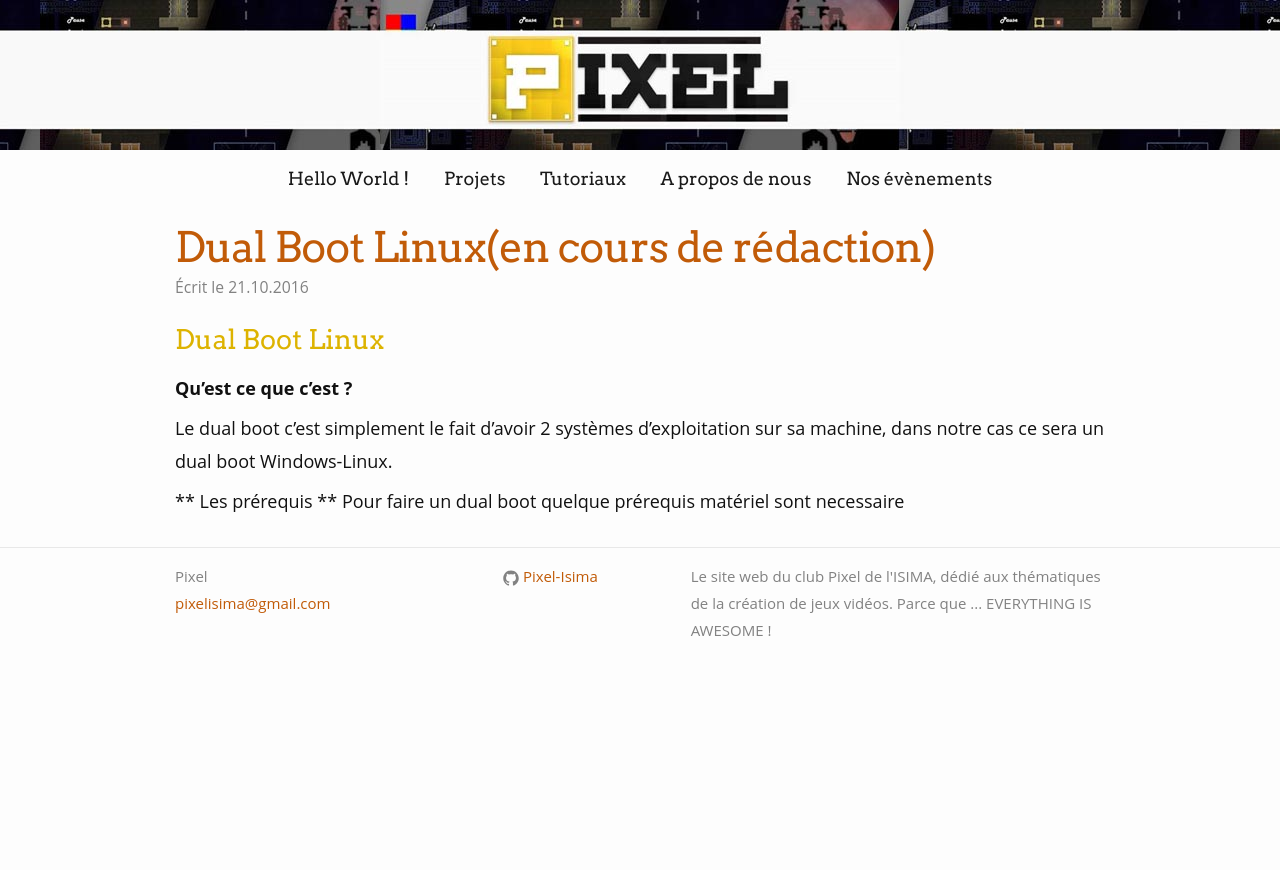
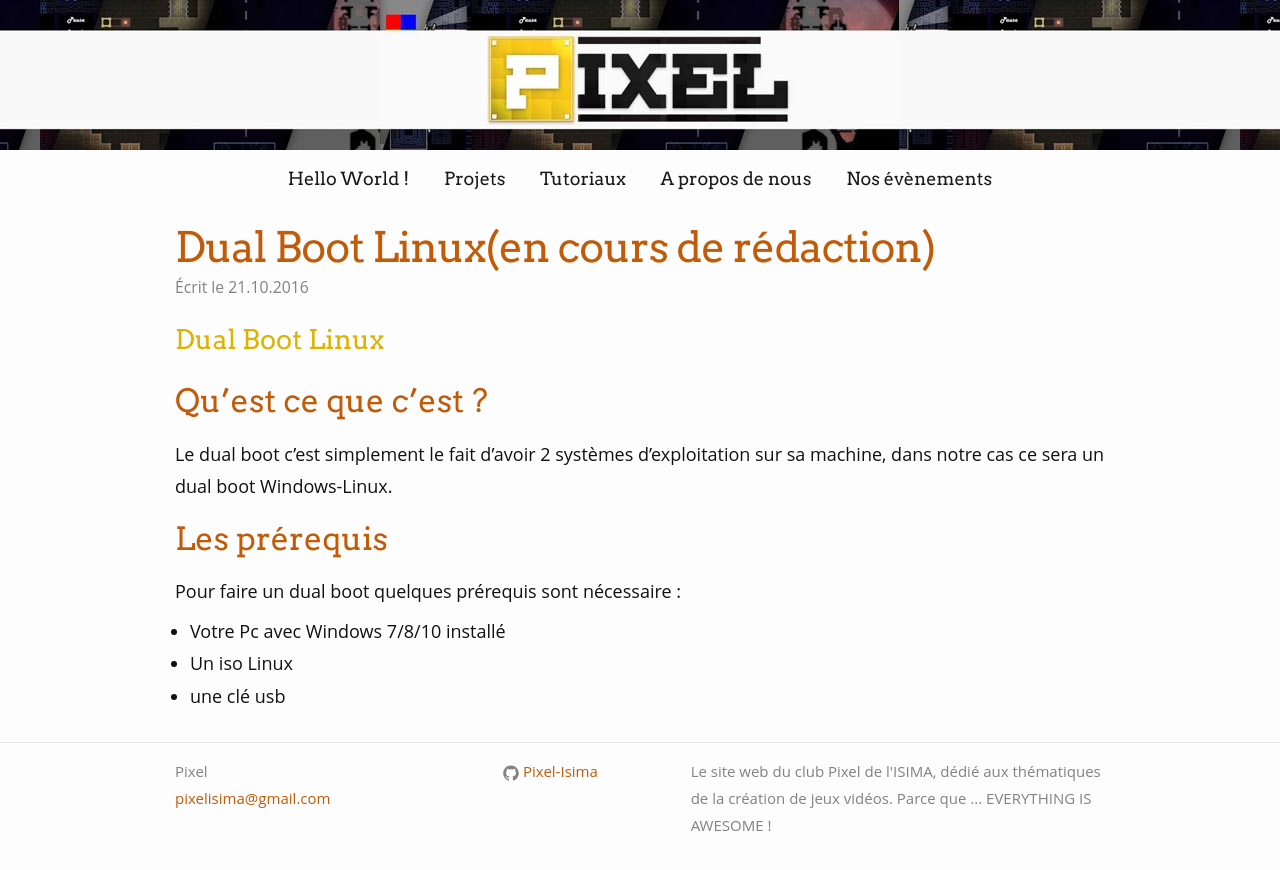
Before and after one commit to Pixel-Isima/Pixel-Isima.github.io, a Jekyll site: the page built from _posts/2016-10-21-Dual-Boot-Linux.markdown, in a window 1280 px wide. Shown: the top 870 px of the page. Built offline with Jekyll 4.4.1, drawn with Linux system fonts in a browser that asks for light colours; some web fonts are replaced.

Commit message:
Update 2016-10-21-Dual-Boot-Linux.markdown

```diff
--- a/_posts/2016-10-21-Dual-Boot-Linux.markdown
+++ b/_posts/2016-10-21-Dual-Boot-Linux.markdown
@@ -7,9 +7,12 @@ summary: Pour tous ceux qui veulent coder avec un vrai OS, voici un petit tuto p
 ---
 # Dual Boot Linux
 
-**Qu'est ce que c'est ?**
+## Qu'est ce que c'est ?
 
 Le dual boot c'est simplement le fait d'avoir 2 systèmes d'exploitation sur sa machine, dans notre cas ce sera un dual boot Windows-Linux.
 
-** Les prérequis **
-Pour faire un dual boot quelque prérequis matériel sont necessaire
+## Les prérequis
+Pour faire un dual boot quelques prérequis sont nécessaire :
+* Votre Pc avec Windows 7/8/10 installé
+* Un iso Linux
+* une clé usb
```
